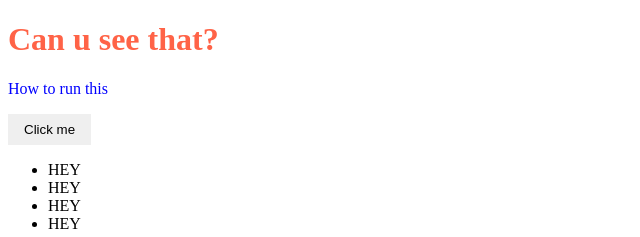
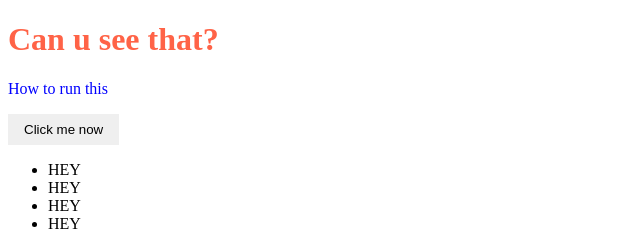
Before and after one commit to suusan11/dev_env_npm-scripts, a website: page package01/src/ejs/index.ejs in a window 1280 px wide. Shown: the top 237 px of the page, 0-640 px from the left. Drawn offline with nearby package versions, Linux system fonts and the light colour scheme; files that its build step writes are made by us from their sources.

Commit message:
:raised_hands: update files on package01

```diff
--- a/src/ejs/index.ejs
+++ b/package01/src/ejs/index.ejs
@@ -9,7 +9,7 @@
 <body>
     <h1>Can u see that?</h1>
     <p>How to run this</p>
-    <button id="js-click" href="">Click me</button>
+    <button id="js-click" href="">Click me now</button>
     <ul>
         <li class="item">HEY</li>
         <li class="item">HEY</li>
```
Also changed, not shown: README.md, package01/dist/css/style.min.css (renamed from dist/css/style.min.css), package01/dist/index.html, package01/dist/js/script.js (renamed from dist/js/script.js), package01/dist/js/script.min.js (renamed from dist/js/script.min.js), package01/imagemin.js (renamed from imagemin.js), package01/package.json (renamed from package.json), package01/postcss.config.js (renamed from postcss.config.js), package01/rollup.config.js (renamed from rollup.config.js), package01/src/js/common.js (renamed from src/js/common.js), package01/src/js/script.js (renamed from src/js/script.js), package01/src/js/test.js (renamed from src/js/test.js), package01/src/scss/_index.scss (renamed from src/scss/_index.scss), package01/src/scss/style.scss (renamed from src/scss/style.scss).
